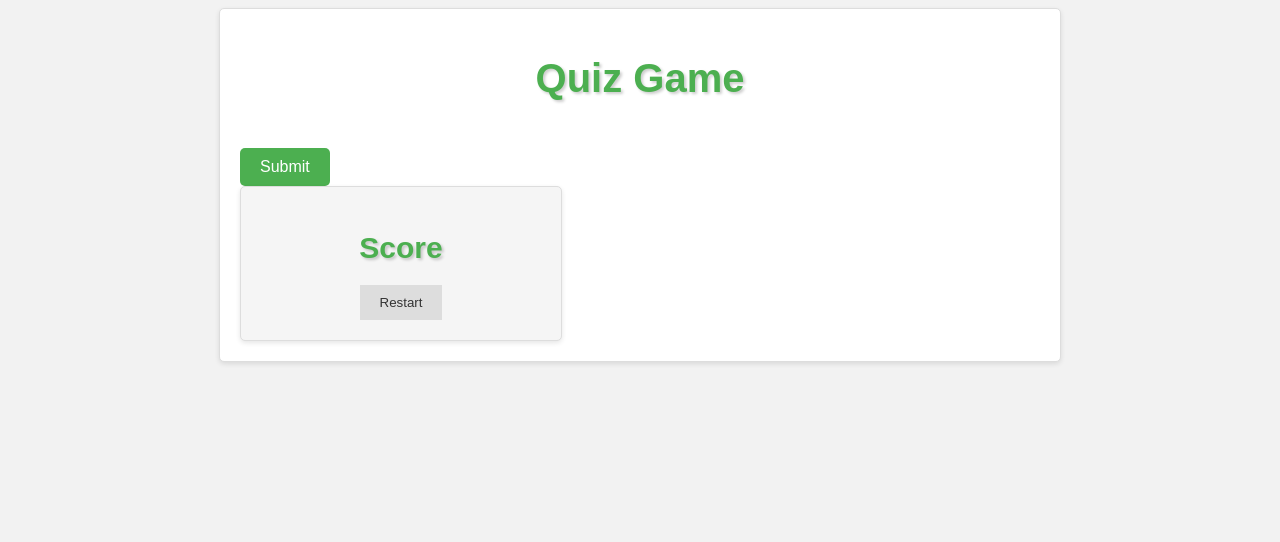
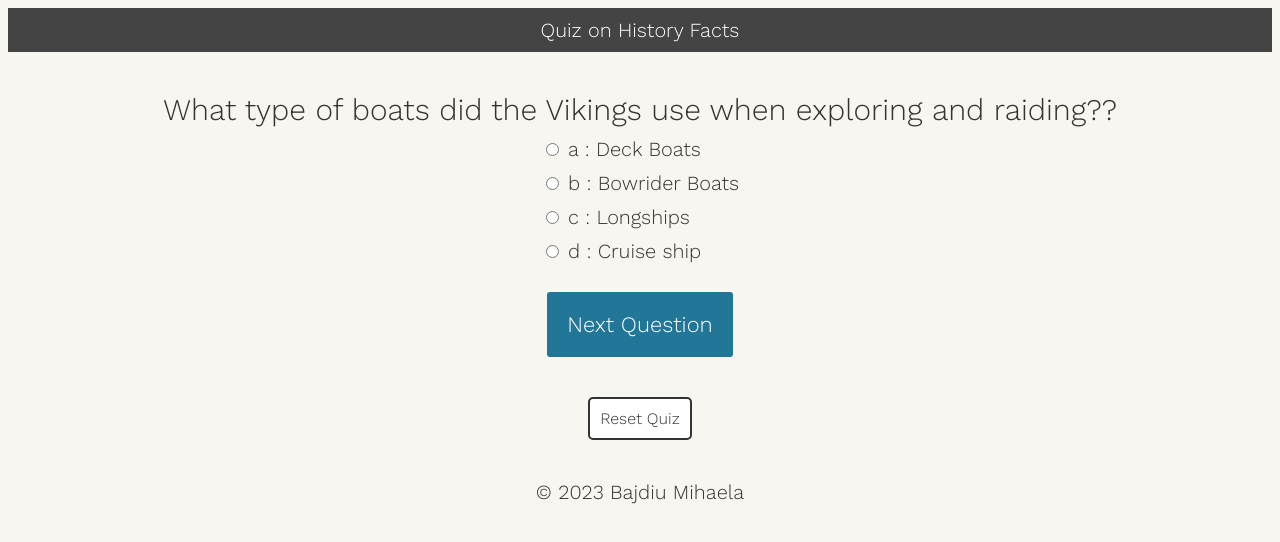
Before and after one commit to MihaelaB91/java-script-game-quizz, a plain HTML site: page index.html in a window 1280 px wide. Drawn offline with nearby package versions, Linux system fonts and the light colour scheme; files that its build step writes are made by us from their sources.

Commit message:
add functions

```diff
--- a/assets/css/style.css
+++ b/assets/css/style.css
@@ -1,105 +1,84 @@
-body {
-	font-family: Arial, sans-serif;
-	background-color: #f2f2f2;
+@import url(https://fonts.googleapis.com/css?family=Work+Sans:300,600);
+
+body{
+	font-size: 20px;
+	font-family: 'Work Sans', sans-serif;
+	color: #333;
+  font-weight: 300;
+  text-align: center;
+  background-color: #f8f6f0;
 }
-
-.container {
-	max-width: 800px;
-	margin: 0 auto;
-	padding: 20px;
-	background-color: #fff;
-	border: 1px solid #ddd;
-	border-radius: 5px;
-	box-shadow: 0 2px 5px rgba(0, 0, 0, 0.1);
+h1{
+  font-weight: 300;
+  margin: 0px;
+  padding: 10px;
+  font-size: 20px;
+  background-color: #444;
+  color: #fff;
 }
-
-header {
-	text-align: center;
-	margin-bottom: 20px;
-}
-
-h1 {
-	font-size: 40px;
-	font-weight: bold;
-	color: #4CAF50;
-	text-shadow: 2px 2px 3px rgba(0, 0, 0, 0.2);
-}
-
-main {
-	display: flex;
-	flex-wrap: wrap;
-	justify-content: space-between;
-	align-items: center;
-}
-
-.quiz-container {
-	width: 60%;
-	margin-right: 20px;
-}
-
-.question {
-	font-size: 24px;
-	font-weight: bold;
+.question{
+  font-size: 30px;
   margin-bottom: 10px;
 }
-
 .answers {
   margin-bottom: 20px;
+  text-align: left;
+  display: inline-block;
 }
-
-label {
+.answers label{
   display: block;
   margin-bottom: 10px;
 }
-
-input[type="radio"] {
-	margin-right: 10px;
+button{
+  font-family: 'Work Sans', sans-serif;
+	font-size: 22px;
+	background-color: #279;
+	color: #fff;
+	border: 0px;
+	border-radius: 3px;
+	padding: 20px;
+	cursor: pointer;
+	margin-bottom: 20px;
+}
+button:hover{
+	background-color: #38a;
 }
 
-#submit {
-	margin-top: 20px;
-	padding: 10px 20px;
-	background-color: #4CAF50;
-	color: #fff;
-	border: none;
+.next-btn {
+	position: relative;
+	top: 10px;
+	left: 50%;
+	transform: translateX(-50%);
+  }
+
+
+
+
+.slide{
+  position: absolute;
+  left: 0px;
+  top: 0px;
+  width: 100%;
+  z-index: 1;
+  opacity: 0;
+  transition: opacity 0.5s;
+}
+.active-slide{
+  opacity: 1;
+  z-index: 2;
+}
+.quiz-container{
+  position: relative;
+  height: 200px;
+  margin-top: 40px;
+}
+
+#reset-btn {
+	background-color: #fff;
+	color: #333;
+	border: 2px solid #333;
+	padding: 10px;
 	border-radius: 5px;
 	font-size: 16px;
-	cursor: pointer;
+	margin-top: 20px;
   }
-
-#submit:hover {
-	background-color: #3e8e41;
-}
-
-.score-container {
-	width: 35%;
-	padding: 20px;
-	background-color: #f5f5f5;
-	border: 1px solid #ddd;
-	border-radius: 5px;
-	text-align: center;
-	box-shadow: 0 2px 5px rgba(0, 0, 0, 0.1);
-}
-
-h2 {
-	font-size: 30px;
-	font-weight: bold;
-	margin-bottom: 20px;
-	color: #4CAF50;
-	text-shadow: 2px 2px 3px rgba(0, 0, 0, 0.2);
-}
-
-#score {
-	font-size: 24px;
-	font-weight: bold;
-	margin-bottom: 20px;
-	color: #4CAF50;
-	text-shadow: 2px 2px 3px rgba(0, 0, 0, 0.2);
-}
-
-#restart {
-	padding: 10px 20px;
-	background-color: #ddd;
-	color: #333;
-	border: none;
-	border-radius: 5
--- a/assets/js/script.js
+++ b/assets/js/script.js
@@ -1,75 +1,151 @@
-const quizContainer = document.getElementById('quiz');
-const scoreContainer = document.getElementById('score');
-const submitButton = document.getElementById('submit');
-const restartButton = document.getElementById('restart');
-
-// create questions
+(function() {
 	const myQuestions = [
 	  {
-        question: "What is the capital of France?",
+		question: "What type of boats did the Vikings use when exploring and raiding??",
 		answers: {
-            a: "London",
-            b: "Paris",
-            c: "Berlin"
+		  a: "Deck Boats",
+		  b: "Bowrider Boats",
+		  c: "Longships",
+		  d: "Cruise ship"
+		},
+		correctAnswer: "c"
+	  },
+	  {
+		question: "In Ancient Rome, what was a thermae??",
+		answers: {
+		  a: "Sauna",
+		  b: "Thermal river",
+		  c: "Public baths",
+		  d: "Shower"
+		},
+		correctAnswer: "c"
+	  },
+	  {
+		question: "Who discovered penicillin?",
+		answers: {
+		  a: "Rosalind Franklin",
+		  b: "Alexander Fleming",
+		  c: "Marie Curie",
+		  d: "Rachel Carson"
 		},
 		correctAnswer: "b"
 	  },
 	  {
-        question: "What is the largest country in the world?",
+		question: "Which 3 countries made up the Triple Entente in World War I?",
 		answers: {
-            a: "Russia",
-            b: "Canada",
-            c: "China"
+		  a: "Great Britain, France & Germany",
+		  b: "Germany, China, USA",
+		  c: "Germany, Belgium , France",
+		  d: "Great Britain, France & Russia"
+		},
+		correctAnswer: "d"
+	  },
+	  {
+		question: "Who was the first human to travel into space?",
+		answers: {
+		  a: "Yuri Gagarin",
+		  b: "John Glenn",
+		  c: "Scott Kelly",
+		  d: "Neil Amstrong"
 		},
 		correctAnswer: "a"
 	  },
 	  {
-        question: "What year did World War II end?",
+		question: "Who was the first President of the United States?",
 		answers: {
-            a: "1940",
-            b: "1944",
-            c: "1945"
+		  a: "James Monroe",
+		  b: "Thomas Jefferson",
+		  c: "John Adams",
+		  d: "George Washington"
 		},
-        correctAnswer: "c"
-    }
+		correctAnswer: "d"
+	  },
+	  {
+		question: "Which English king was defeated at the Battle of Hastings?",
+		answers: {
+		  a: "George IV",
+		  b: "George III",
+		  c: "Alfred the Great",
+		  d: "Harold Godwinson"
+		},
+		correctAnswer: "d"
+	  },
+	  {
+		question: "How many wives did Henry VIII have?",
+		answers: {
+		  a: "6",
+		  b: "10",
+		  c: "5",
+		  d: "3"
+		},
+		correctAnswer: "a"
+	  },
+	  {
+		question: "Francisco Franco ruled which European country from 1939 to 1975?",
+		answers: {
+		  a: "France",
+		  b: "Spain",
+		  c: "Romania",
+		  d: "Italy"
+		},
+		correctAnswer: "b"
+	  },
+	  {
+		question: "What language was spoken in Ancient Rome??",
+		answers: {
+		  a: "Latin",
+		  b: "Tamil",
+		  c: "Sanskrit",
+		  d: "Greek"
+		},
+		correctAnswer: "a"
+	  },
 	];
 
-// function to build quiz
 	function buildQuiz() {
+	  // we'll need a place to store the HTML output
 	  const output = [];
 
-    // for each question
+	  // for each question...
 	  myQuestions.forEach((currentQuestion, questionNumber) => {
+		// we'll want to store the list of answer choices
 		const answers = [];
 
-        // for each available answer
+		// and for each available answer...
 		for (letter in currentQuestion.answers) {
+		  // ...add an HTML radio button
 		  answers.push(
 			`<label>
 			   <input type="radio" name="question${questionNumber}" value="${letter}">
-                ${letter}: ${currentQuestion.answers[letter]}
+				${letter} :
+				${currentQuestion.answers[letter]}
 			 </label>`
 		  );
 		}
 
 		// add this question and its answers to the output
 		output.push(
-            `<div class="question"> ${currentQuestion.question} </div>
-            <div class="answers"> ${answers.join('')} </div>`
+		  `<div class="slide">
+			 <div class="question"> ${currentQuestion.question} </div>
+			 <div class="answers"> ${answers.join("")} </div>
+		   </div>`
 		);
 	  });
 
-    // finally, combine output list into one string of HTML and put it on the page
-    quizContainer.innerHTML = output.join('');
+	  // finally combine our output list into one string of HTML and put it on the page
+	  quizContainer.innerHTML = output.join("");
 	}
 
-// function to show results
 	function showResults() {
-    const answerContainers = quizContainer.querySelectorAll('.answers');
+	  // gather answer containers from our quiz
+	  const answerContainers = quizContainer.querySelectorAll(".answers");
+
+	  // keep track of user's answers
 	  let numCorrect = 0;
 
-    // for each question
+	  // for each question...
 	  myQuestions.forEach((currentQuestion, questionNumber) => {
+		// find selected answer
 		const answerContainer = answerContainers[questionNumber];
 		const selector = `input[name=question${questionNumber}]:checked`;
 		const userAnswer = (answerContainer.querySelector(selector) || {}).value;
@@ -80,30 +156,81 @@ function showResults() {
 		  numCorrect++;
 
 		  // color the answers green
-            answerContainers[questionNumber].style.color = '#4CAF50';
-        }
+		  answerContainers[questionNumber].style.color = "lightgreen";
+		} else {
 		  // if answer is wrong or blank
-        else {
 		  // color the answers red
-            answerContainers[questionNumber].style.color = '#FF0000';
+		  answerContainers[questionNumber].style.color = "red";
 		}
 	  });
 
 	  // show number of correct answers out of total
-    scoreContainer.innerHTML = `You got ${numCorrect} out of ${myQuestions.length} correct!`;
+	  resultsContainer.innerHTML = `${numCorrect} out of ${myQuestions.length}`;
 	}
 
-// function to reset quiz
-function resetQuiz() {
-    buildQuiz();
-    scoreContainer.innerHTML = '';
+	function showSlide(n) {
+	  slides[currentSlide].classList.remove("active-slide");
+	  slides[n].classList.add("active-slide");
+	  currentSlide = n;
+
+	  if (currentSlide === 0) {
+		previousButton.style.display = "none";
+	  } else {
+		previousButton.style.display = "inline-block";
 	  }
+
+	  if (currentSlide === slides.length - 1) {
+		nextButton.style.display = "none";
+		submitButton.style.display = "inline-block";
+	  } else {
+		nextButton.style.display = "inline-block";
+		submitButton.style.display = "none";
+	  }
+	}
+
+	function showNextSlide() {
+	  showSlide(currentSlide + 1);
+	}
+
+	function showPreviousSlide() {
+	  showSlide(currentSlide - 1);
+	}
+
+	const quizContainer = document.getElementById("quiz");
+	const resultsContainer = document.getElementById("results");
+	const submitButton = document.getElementById("submit");
 
 	// display quiz right away
 	buildQuiz();
 
+	const previousButton = document.getElementById("previous");
+	const nextButton = document.getElementById("next");
+	const slides = document.querySelectorAll(".slide");
+	let currentSlide = 0;
+
+	showSlide(0);
+
 	// on submit, show results
-submitButton.addEventListener('click', showResults);
+	submitButton.addEventListener("click", showResults);
+	previousButton.addEventListener("click", showPreviousSlide);
+	nextButton.addEventListener("click", showNextSlide);
 
-// on restart, reset quiz
-restartButton.addEventListener('click', resetQuiz);
+	function resetQuiz() {
+		// reset the score to 0
+		score = 0;
+
+		// reset the question index to 0
+		currentQuestion = 0;
+
+		// shuffle the questions
+		questions.sort(function() { return 0.5 - Math.random() });
+
+		// reset the choices and feedback
+		choices = [];
+		feedback = [];
+
+		// display the first question
+		displayQuestion();
+	  }
+
+  })();
--- a/index.html
+++ b/index.html
@@ -11,26 +11,29 @@
     <link href="https://fonts.googleapis.com/css?family=Raleway%7CRighteous" rel="stylesheet">
 
     <link rel="stylesheet" href="assets/css/style.css">
-	<title>Quiz Game</title>
-	<link rel="stylesheet" href="style.css">
-</head>
-<body>
-	<div class="container">
-		<header>
-			<h1>Quiz Game</h1>
-		</header>
-		<main>
+	<title>History Facts Quizz Game</title>
+
+	<head>
+		<body>
+			<h1>Quiz on History Facts</h1>
 			<div class="quiz-container">
-				<div id="quiz"></div>
-				<button id="submit">Submit</button>
+			  <div id="quiz"></div>
 			</div>
-			<div class="score-container">
-				<h2>Score</h2>
-				<div id="score"></div>
-				<button id="restart">Restart</button>
-			</div>
-		</main>
-	</div>
-	<script src="script.js"></script>
-</body>
-</html>
+			<button id="previous">Previous Question</button>
+			<button id="next">Next Question</button>
+			<button id="submit">Submit Quiz</button>
+			<div id="results"></div>
+			<button id="reset-btn" onclick="resetQuiz()">Reset Quiz</button>
+
+
+
+		<footer>
+		  <p>&copy; 2023 Bajdiu Mihaela</p>
+		</footer>
+
+
+
+		<script src="assets/js/script.js"></script>
+	</body>
+	</head>
+	</html>
```
Lines whose indentation alone changed are shown as unchanged.
